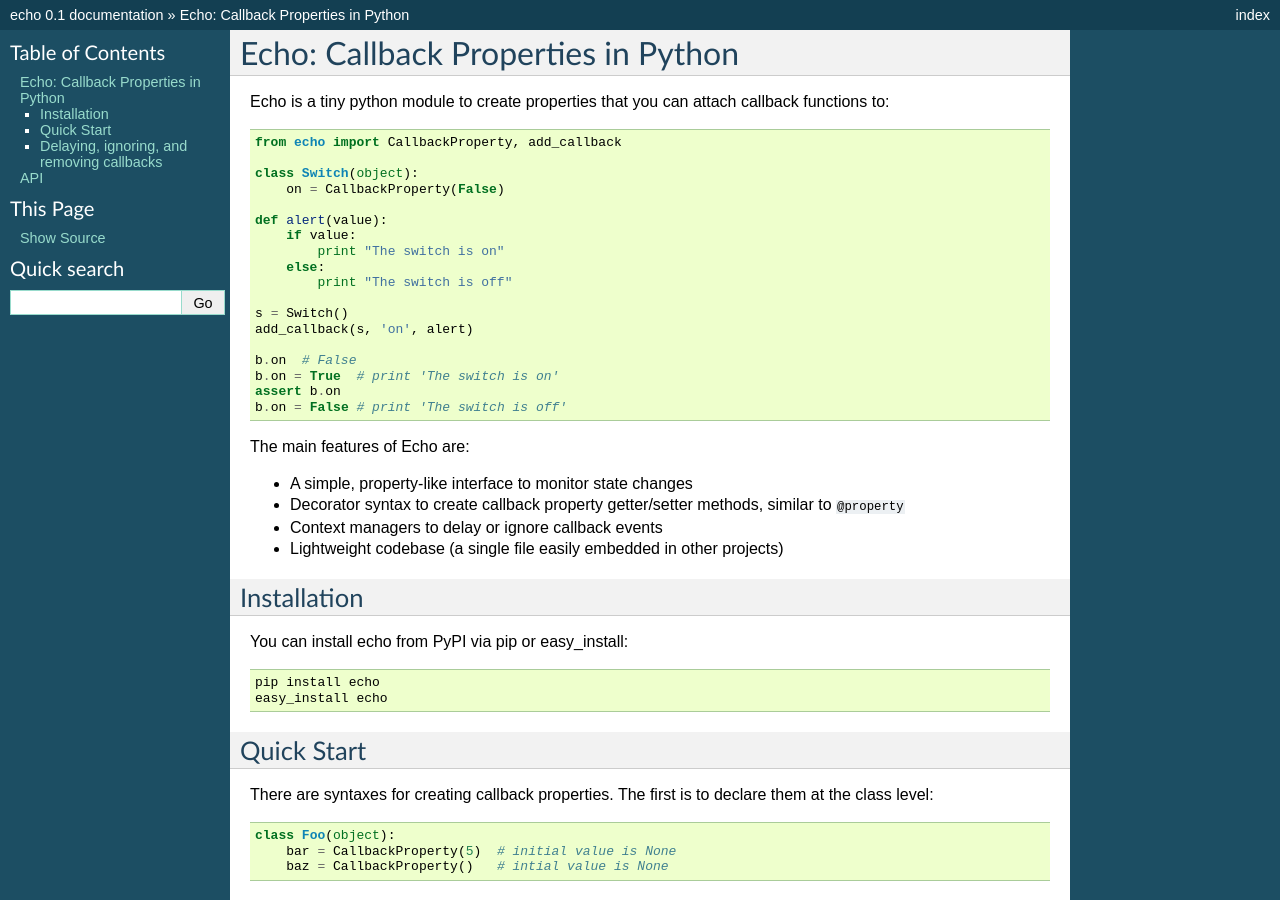
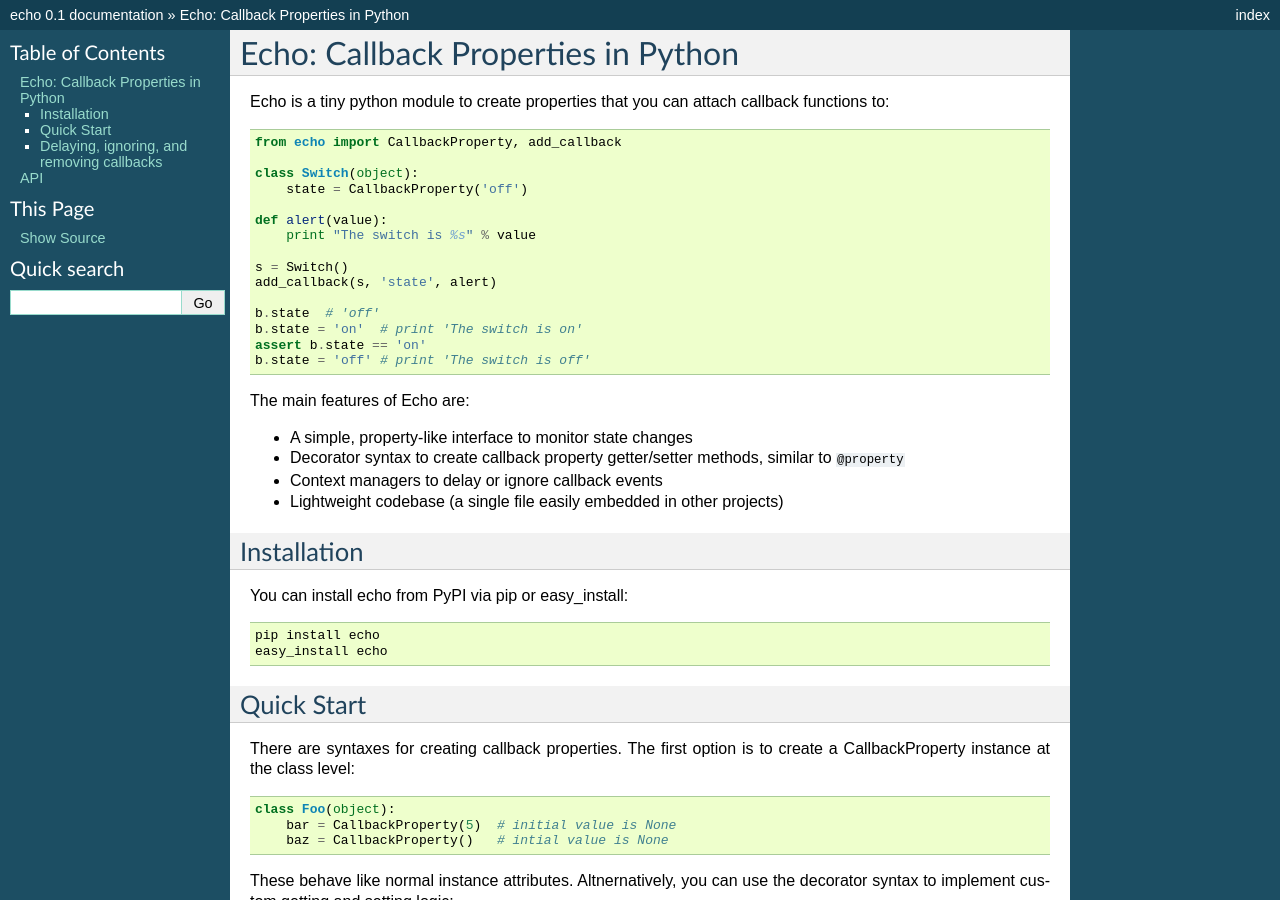
Before and after one commit to glue-viz/echo, a Sphinx documentation site: the page built from doc/index.rst, in a window 1280 px wide and 900 px high. Built offline with Sphinx 7.4.7, drawn with Linux system fonts in a browser that asks for light colours.

Commit message:
Working tweaks

```diff
--- a/doc/index.rst
+++ b/doc/index.rst
@@ -9,21 +9,18 @@
     from echo import CallbackProperty, add_callback
 
     class Switch(object):
-        on = CallbackProperty(False)
+        state = CallbackProperty('off')
 
     def alert(value):
-        if value:
-            print "The switch is on"
-        else:
-            print "The switch is off"
+        print "The switch is %s" % value
 
     s = Switch()
-    add_callback(s, 'on', alert)
+    add_callback(s, 'state', alert)
 
-    b.on  # False
-    b.on = True  # print 'The switch is on'
-    assert b.on
-    b.on = False # print 'The switch is off'
+    b.state  # 'off'
+    b.state = 'on'  # print 'The switch is on'
+    assert b.state == 'on'
+    b.state = 'off' # print 'The switch is off'
 
 The main features of Echo are:
 
@@ -42,7 +39,7 @@
 Quick Start
 -----------
 There are syntaxes for creating callback properties. The first
-is to declare them at the class level::
+option is to create a CallbackProperty instance at the class level::
 
     class Foo(object):
         bar = CallbackProperty(5)  # initial value is None
```
Also changed, not shown: README.md (+6 -6 lines).
